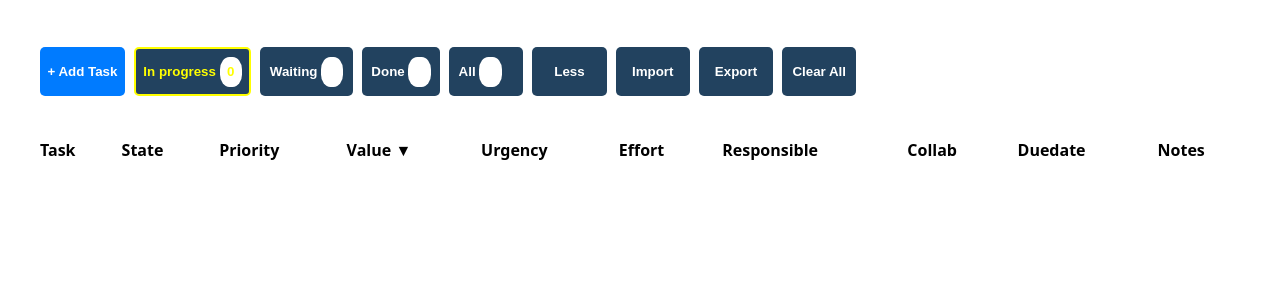
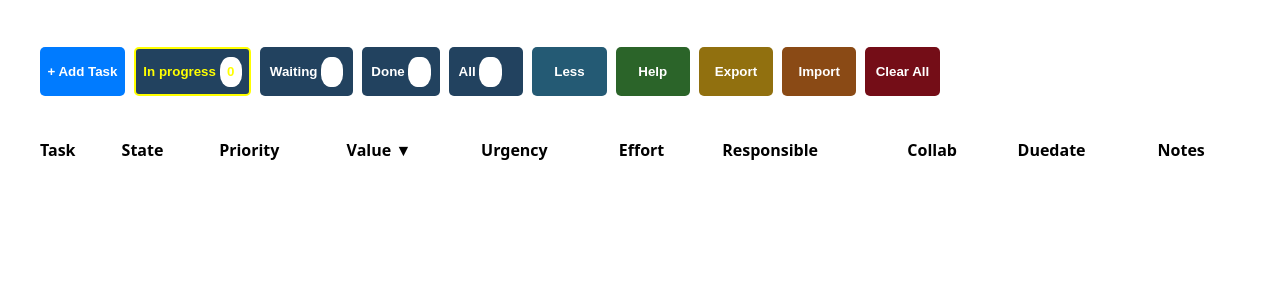
Before and after one commit to xintamosaik/actionable, a React (Vite) app: page / in a window 1280 px wide. Both pictures are taken after a click on the button "More". Shown: the top 300 px of the page. Built offline with nearby package versions, Linux system fonts and the light colour scheme.

Commit message:
prepare help section

```diff
--- a/src/App.tsx
+++ b/src/App.tsx
@@ -2,6 +2,7 @@ import './App.css'
 import { useState, useCallback, useRef, type ChangeEvent } from 'react'
 import useLocalStorage from './Localstore.ts'
 import type { TodoItem, State } from './types.ts'
+import colors from './colors.ts'
 
 import TaskAddForm from './TaskAddForm.tsx'
 import TodoTable from './TodoTable.tsx'
@@ -114,18 +115,22 @@ function App() {
             <span style={{ padding: "1ch", backgroundColor: "Canvas", borderRadius: "42%" }}>{counts[id]}</span>
           </button>
         ))}
-        <button className="secondary" onClick={() => setMore((prev) => !prev)}>
+        <button className="secondary" style={{ backgroundColor: colors.min }} onClick={() => setMore((prev) => !prev)}>
           {more ? 'Less' : 'More'}
         </button>
         {more && (
           <>
-            <button className="secondary" type="button" onClick={handleImportClick}>
+            <button className="secondary" type="button" onClick={() => { console.log("help or about") }} style={{ backgroundColor: colors.low }}>
+              Help
+            </button>
+            <button className="secondary" type="button" onClick={handleExport} style={{ backgroundColor: colors.normal }} >
+              Export
+            </button>
+            <button className="secondary" type="button" onClick={handleImportClick} style={{ backgroundColor: colors.high }}>
               Import
             </button>
-            <button className="secondary" type="button" onClick={handleExport}>
-              Export
-            </button>
-            <button className="secondary" type="button" onClick={() => setShowDeleteDialog(!showDeleteDialog)}>
+
+            <button className="secondary" type="button" onClick={() => setShowDeleteDialog(!showDeleteDialog)} style={{ backgroundColor: colors.max }}>
               Clear All
             </button>
           </>
@@ -141,7 +146,7 @@ function App() {
         />
         {showDeleteDialog && (
           <div style={{ position: 'relative' }}>
-            <div className="popup" style={{ boxSizing: 'content-box'}}>
+            <div className="popup" style={{ boxSizing: 'content-box' }}>
               <p>Really?</p>
               <div style={{ display: 'flex', justifyContent: 'flex-end', gap: '1ch' }}>
                 <button className="secondary" onClick={() => setShowDeleteDialog(false)}>Cancel</button>
```
